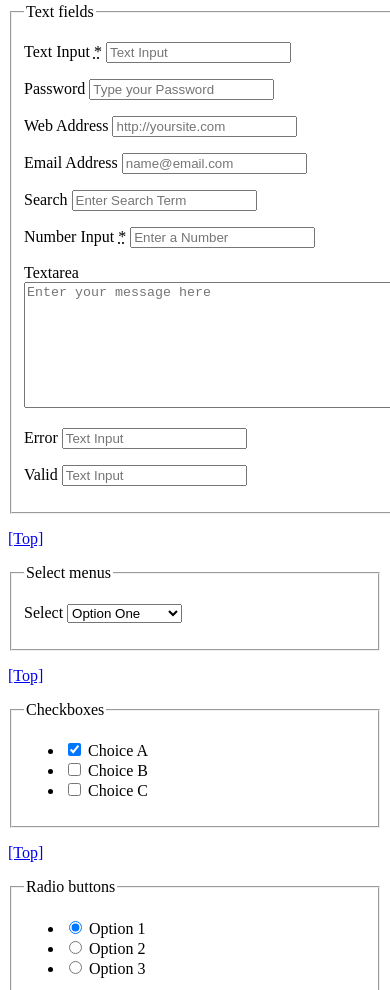
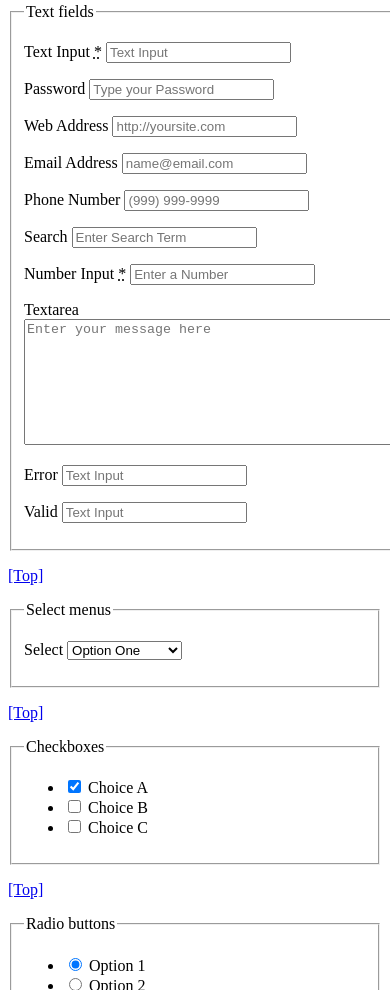
Before and after one commit to cbracco/html5-test-page, a plain HTML site: page test.html in a window 390 px wide. Shown: the part 6538-7528 px from the top of the page. Drawn offline with Linux system fonts and the light colour scheme.

Commit message:
add phone number input type

```diff
--- a/test.html
+++ b/test.html
@@ -342,6 +342,10 @@ p q r s t u v w x y z { | } ~ </pre>
                             <input id="input__emailaddress" type="email" placeholder="name@email.com">
                         </p>
                         <p>
+                            <label for="input__phone">Phone Number</label>
+                            <input id="input__phone" type="tel" placeholder="(999) 999-9999">
+                        </p>
+                        <p>
                             <label for="input__search">Search</label>
                             <input id="input__search" type="search" placeholder="Enter Search Term">
                         </p>
```
